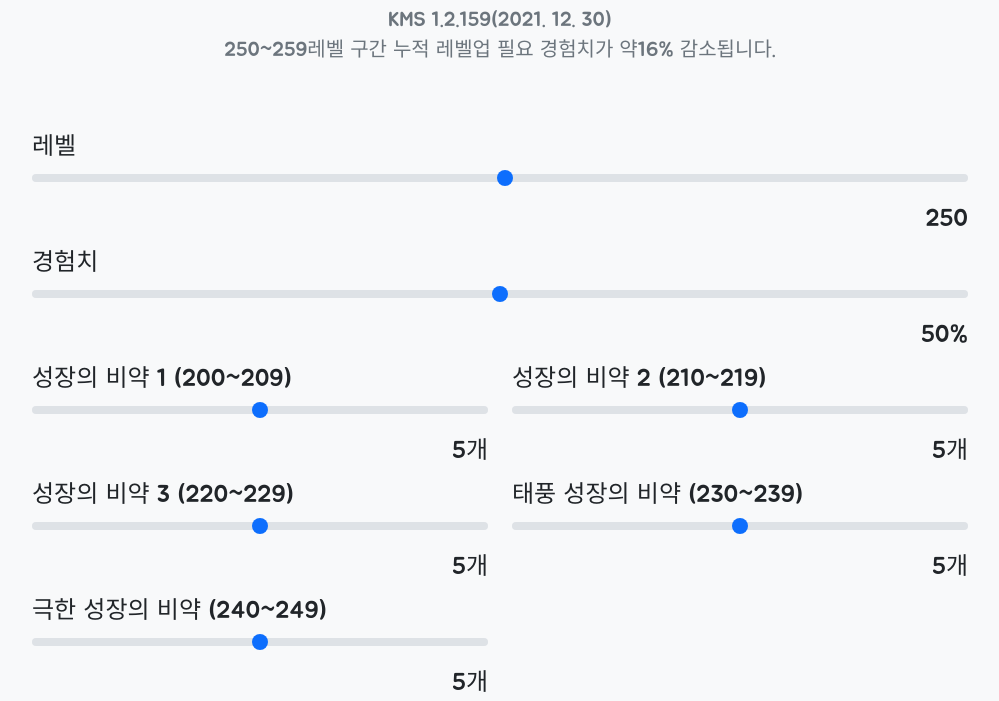
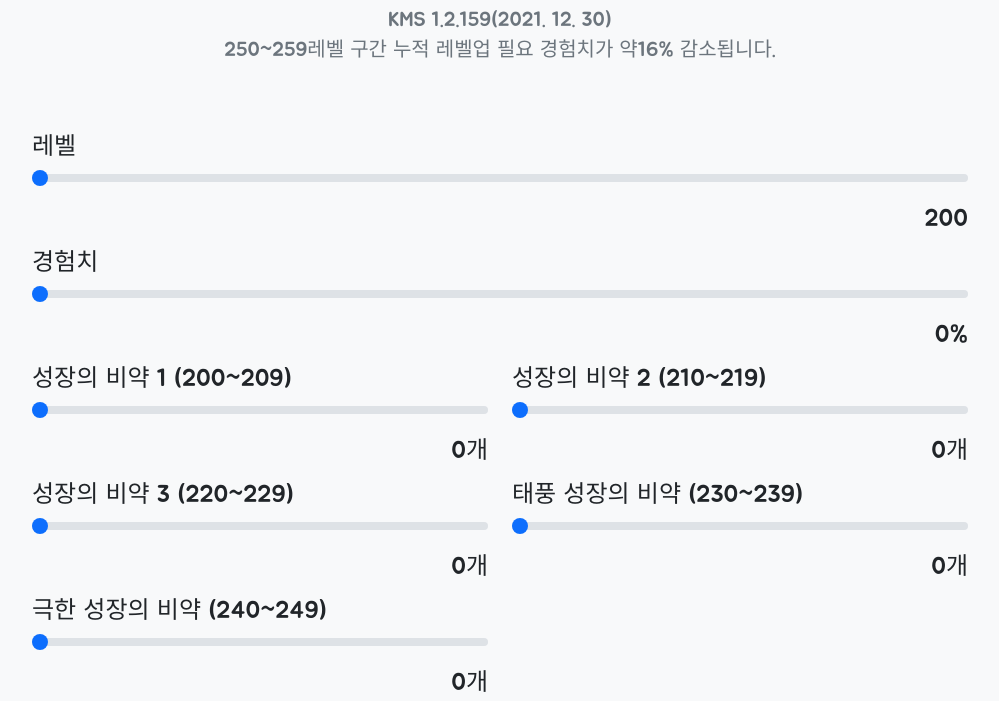
Before and after one commit to errbounds/elixir-calc, a plain HTML site: page index.html in a window 1280 px wide. Shown: the part 99-800 px from the top of the page, without its empty margins (140-1139 px from the left). Drawn offline with nearby package versions, Linux system fonts and the light colour scheme.

Commit message:
Fix: default value of input tag

```diff
--- a/index.html
+++ b/index.html
@@ -57,7 +57,7 @@
         <label for="user-level">레벨</label>
         <div class="row">
           <div class="col-lg-12">
-            <input type="range" class="form-range" min="200" max="299" id="user-level">
+            <input type="range" class="form-range" min="200" max="299" id="user-level" value="200">
           </div>
           <div class="col-lg-12 text-end"><span class="label-sync">0</span></div>
         </div>
@@ -67,7 +67,7 @@
         <label for="user-percent">경험치</label>
         <div class="row">
           <div class="col-lg-12">
-            <input type="range" class="form-range" min="0" max="100" step="0.001" id="user-percent">
+            <input type="range" class="form-range" min="0" max="100" step="0.001" id="user-percent" value="0">
           </div>
           <div class="col-lg-12 text-end"><span class="label-sync">0</span><span>%</span></div>
         </div>
@@ -77,7 +77,7 @@
         <label for="">성장의 비약 1 (200~209)</label>
         <div class="row">
           <div class="col-lg-12">
-            <input type="range" class="form-range" id="elixir1" min="0" max="10">
+            <input type="range" class="form-range" id="elixir1" min="0" max="10" value="0">
           </div>
           <div class="col-lg-12 text-end"><span class="label-sync">0</span><span>개</span></div>
         </div>
@@ -87,7 +87,7 @@
         <label for="">성장의 비약 2 (210~219)</label>
         <div class="row">
           <div class="col-lg-12">
-            <input type="range" class="form-range" id="elixir2" min="0" max="10">
+            <input type="range" class="form-range" id="elixir2" min="0" max="10" value="0">
           </div>
           <div class="col-lg-12 text-end"><span class="label-sync">0</span><span>개</span></div>
         </div>
@@ -97,7 +97,7 @@
         <label for="">성장의 비약 3 (220~229)</label>
         <div class="row">
           <div class="col-lg-12">
-            <input type="range" class="form-range" id="elixir3" min="0" max="10">
+            <input type="range" class="form-range" id="elixir3" min="0" max="10" value="0">
           </div>
           <div class="col-lg-12 text-end"><span class="label-sync">0</span><span>개</span></div>
         </div>
@@ -107,7 +107,7 @@
         <label for="">태풍 성장의 비약 (230~239)</label>
         <div class="row">
           <div class="col-lg-12">
-            <input type="range" class="form-range" id="elixir4" min="0" max="10">
+            <input type="range" class="form-range" id="elixir4" min="0" max="10" value="0">
           </div>
           <div class="col-lg-12 text-end"><span class="label-sync">0</span><span>개</span></div>
         </div>
@@ -117,7 +117,7 @@
         <label for="">극한 성장의 비약 (240~249)</label>
         <div class="row">
           <div class="col-lg-12">
-            <input type="range" class="form-range" id="elixir5" min="0" max="10">
+            <input type="range" class="form-range" id="elixir5" min="0" max="10" value="0">
           </div>
           <div class="col-lg-12 text-end"><span class="label-sync">0</span><span>개</span></div>
         </div>
```
